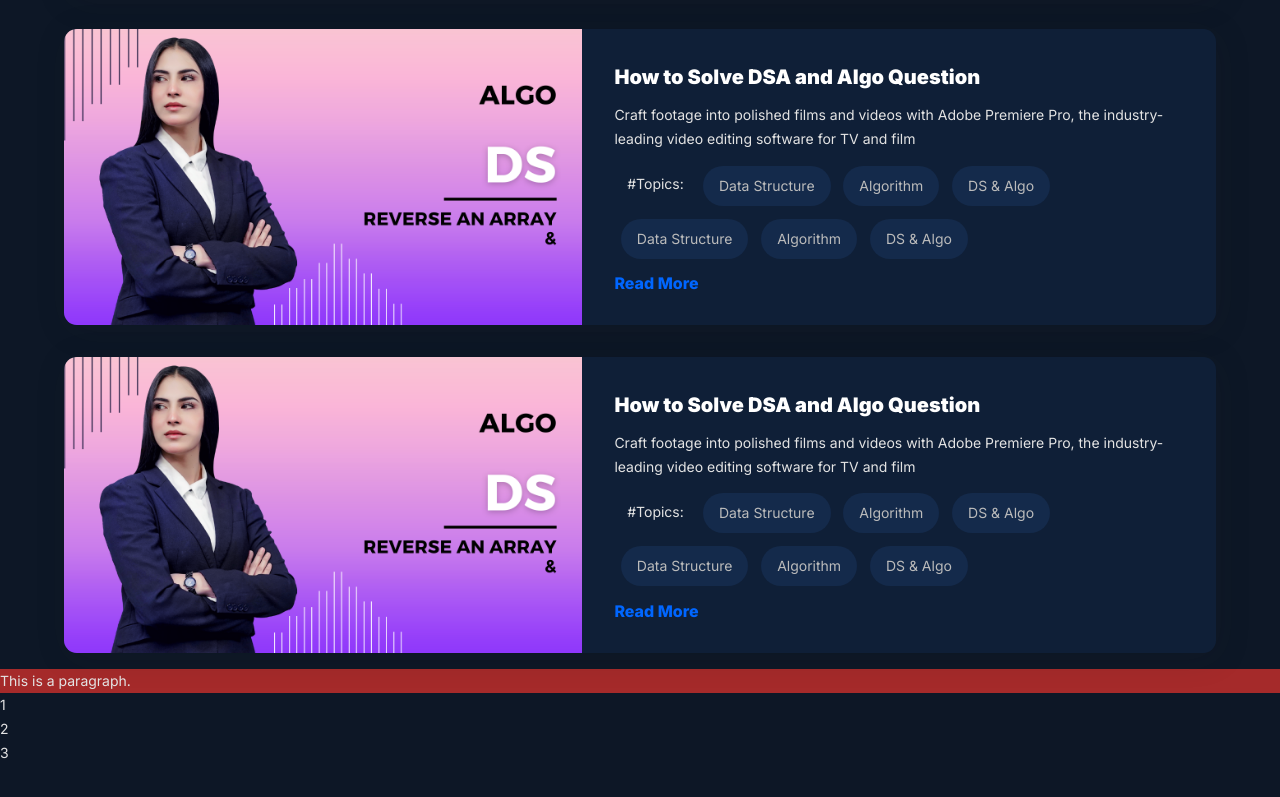
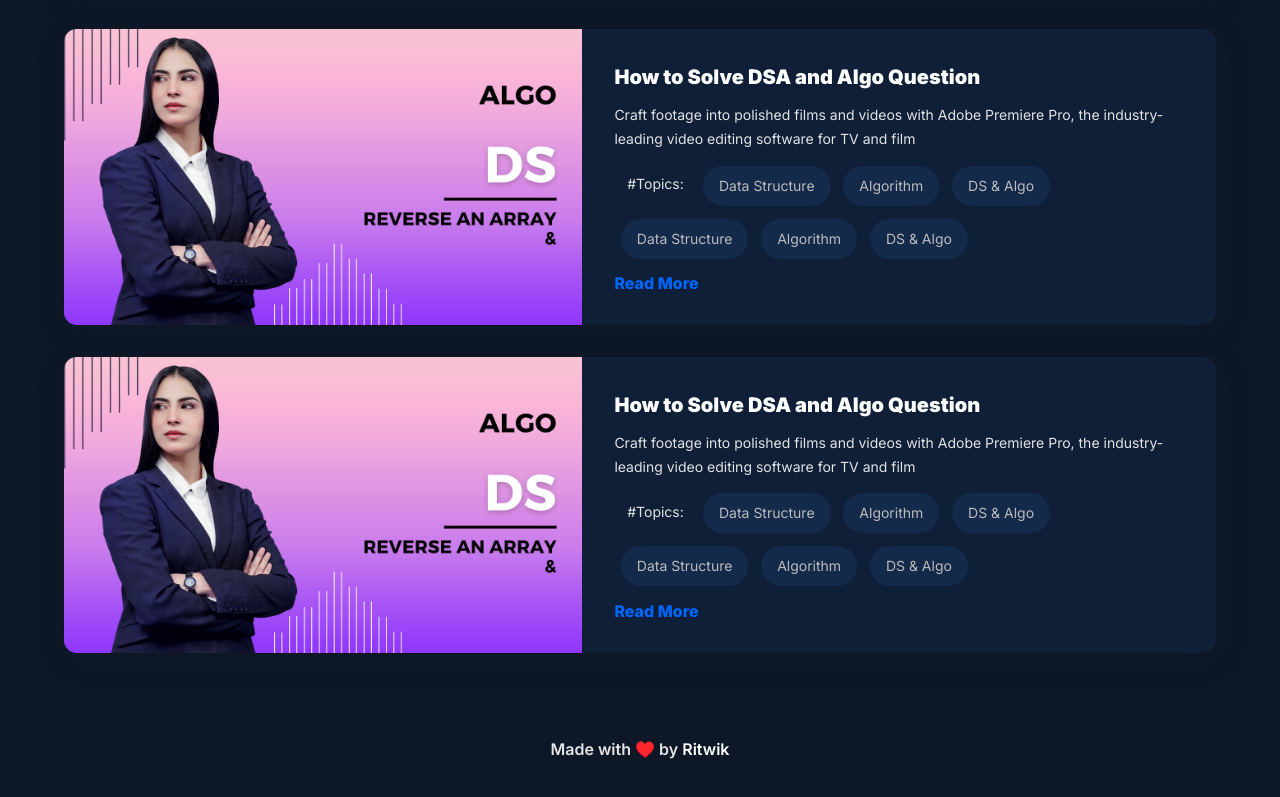
Before and after one commit to ritwikdax/Portfolio, a plain HTML site: page index.html in a window 1280 px wide. Shown: the part 2750-3547 px from the top of the page. Before the commit the page ends 3515 px from the top, so only its background shows below. Drawn offline with Linux system fonts and the light colour scheme.

Commit message:
Added Footer

```diff
--- a/css/common.css
+++ b/css/common.css
@@ -426,3 +426,13 @@ nav ul li {
   -ms-transform: translate(-50%, -50%);
   transform: translate(-50%, -50%);
 }
+
+.footer{
+  text-align: center;
+  margin-top: 2rem;
+  padding: 2rem;
+  font-size: 16px;
+  line-height: 2;
+  font-weight: 600;
+
+}
--- a/index.html
+++ b/index.html
@@ -350,15 +350,9 @@
         </div>
       </div>
     </section>
-
-    <p style="background-color: brown">This is a paragraph.</p>
-
-    <div class="test">
-      <div class="a"><p>1</p></div>
-      <div class="b"><p>2</p></div>
-      <div class="c"><p>3</p></div>
-    </div>
-    <footer></footer>
+    <footer>
+      <p class="footer">Made with ♥️ by <a href="https://github.com/devritwik">Ritwik</a></p>
+    </footer>
 
     <!--Javascript Files-->
     <script src="./js/script.js"></script>
```
Also changed, not shown: about.html (+3 -1 lines), experience.html (+4 -2 lines), projects.html (+3 -9 lines).
